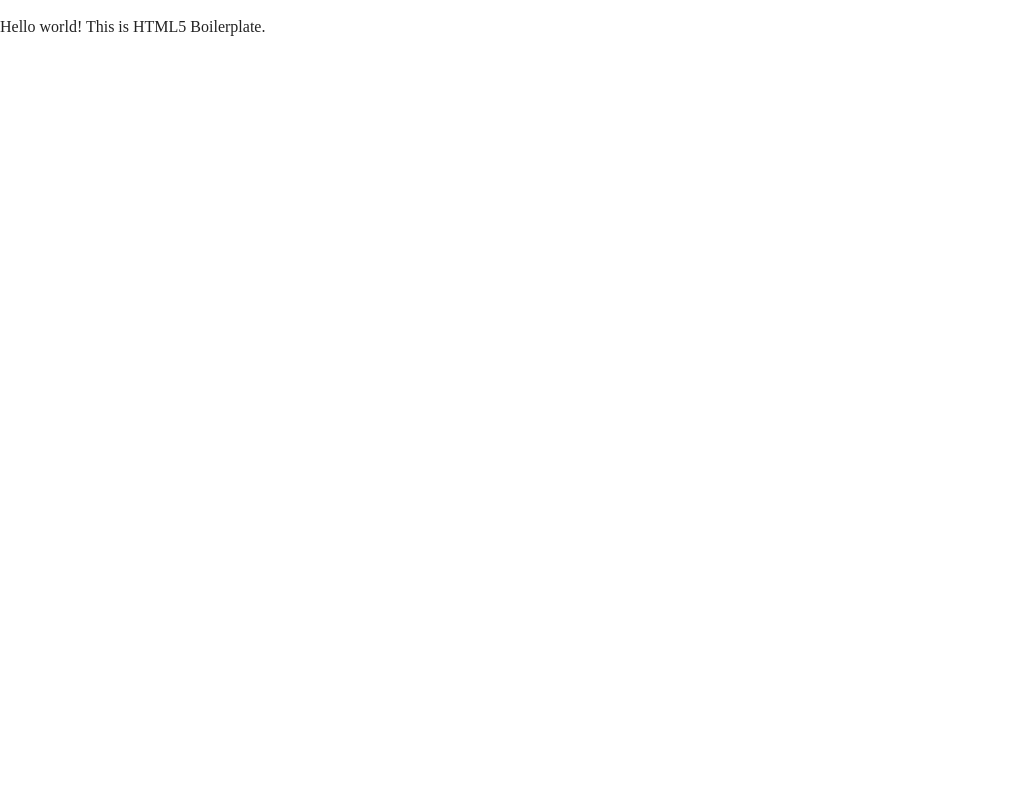
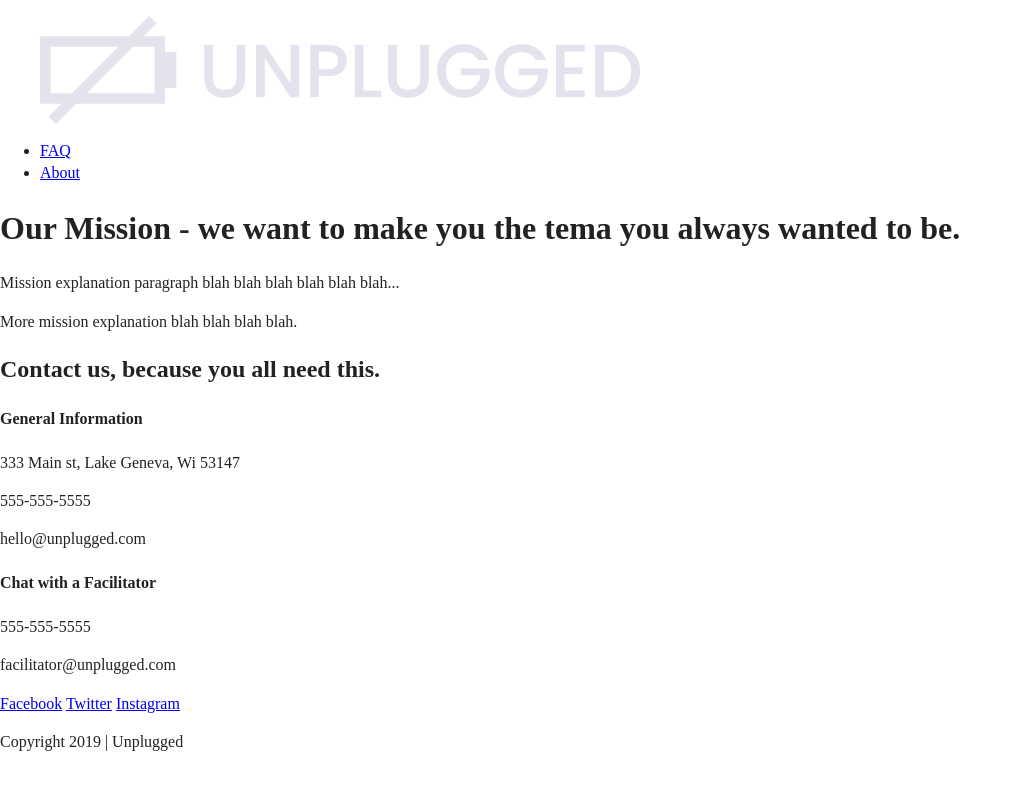
Before and after one commit to julieorris/unplugged-retreat, a website: page about/index.html in a window 1280 px wide. Shown: the whole page, without its empty margins (0-1022 px from the left). Drawn offline with Linux system fonts and the light colour scheme; files whose address does not match are found by name.

Commit message:
About page skeleton with content

```diff
--- a/about/index.html
+++ b/about/index.html
@@ -23,9 +23,96 @@
 </head>
 
 <body>
+      <!--HEADER-->
+      <header>
+        <div class="content-wrapper">
+            <figure>
+                <a href="../index.html"><img src="assets/unpluggedlogo.png" alt="unplugged logo"></a>
+            </figure>
+
+            <div class="header-divider">
+              <nav>
+                <ul>
+                  <li><a href="../faq/index.html" target="_blank">FAQ</a></li>
+                  <li><a href="../about/index.html" target="_blank">About</a></li>
+                </ul>
+              </nav>
+            </div>
+          </div>
+      </header>
+
+
+      <main>
+        <section class="Mission">
+          <div class="content-wrapper">
+              <div class="mission-content">
+                  <h1>Our Mission - we want to make you the tema you always wanted to be.</h1>
+                  <p>Mission explanation paragraph blah blah blah blah blah blah...</p>
+                  <p>More mission explanation blah blah blah blah.</p>
+              </div>
+          </div>
+        </section>
+
+        <section class="map">
+          <div class="content-wrapper">
+            <!--image of map-->
+          </div>
+        </section>
+
+        <section class="contact-section">
+          <div class="content-wrapper">
+            <h2>Contact us, because you all need this.</h2>
+
+            <div class="contact-content">
+              <div class="general-contact-info">
+                  <h4>General Information</h4>
+                  <p>333 Main st, Lake Geneva, Wi 53147</p>
+                  <p>555-555-5555</p>
+                  <p>hello@unplugged.com</p>
+              </div>
+
+              <div class="chat">
+                  <h4>Chat with a Facilitator</h4>
+                  <p>555-555-5555</p>
+                  <p>facilitator@unplugged.com</p>
+              </div>
+
+            </div>
+          </div>
+        </section>
+
+
+      </main>
+<!--FOOTER-->
+      <footer>
+        <div class="content-wrapper">
+            <div class="footer-content">
+              <div class="contact">
+                  <address>
+
+                  </address>
+              </div>
+              <div class="social">
+                <div class="social icons">
+                    <a href="www.facebook.com" target="_blank">Facebook</a>
+                    <a href="www.twitter.com" target="_blank">Twitter</a>
+                    <a href="www.instagram.com" target="_blank">Instagram</a>
+                      <!--social icons and links-->
+                </div>
+              </div>
+            </div>
+
+              <div class="copywright">
+                  <p>Copyright 2019 | Unplugged</p>
+              </div>
+        </div>
+        <!--contact and socials and copywright-->
+    </footer>
+
+
 
   <!-- Add your site or application content here -->
-  <p>Hello world! This is HTML5 Boilerplate.</p>
+
   <script src="../js/vendor/modernizr-3.11.2.min.js"></script>
   <script src="../js/plugins.js"></script>
   <script src="../js/main.js"></script>
```
Also changed, not shown: faq/index.html (+4 -4 lines), index.html (+1 -2 lines).
